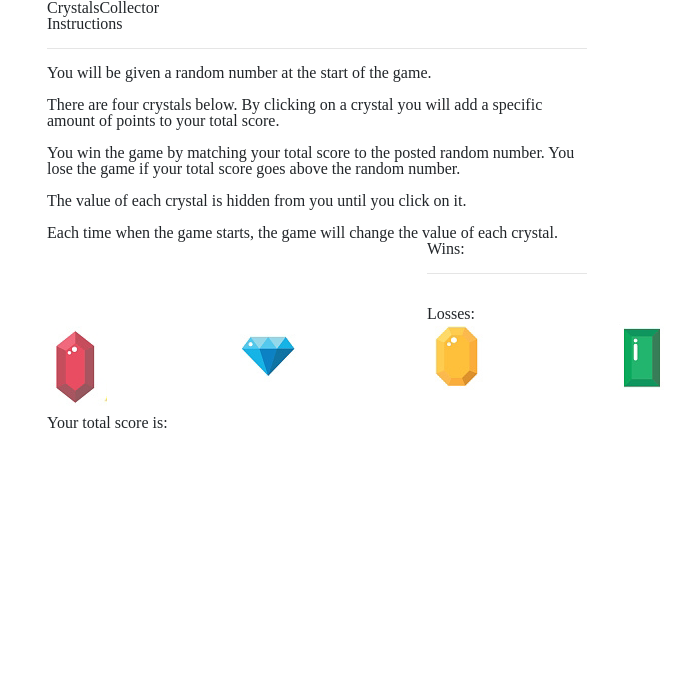
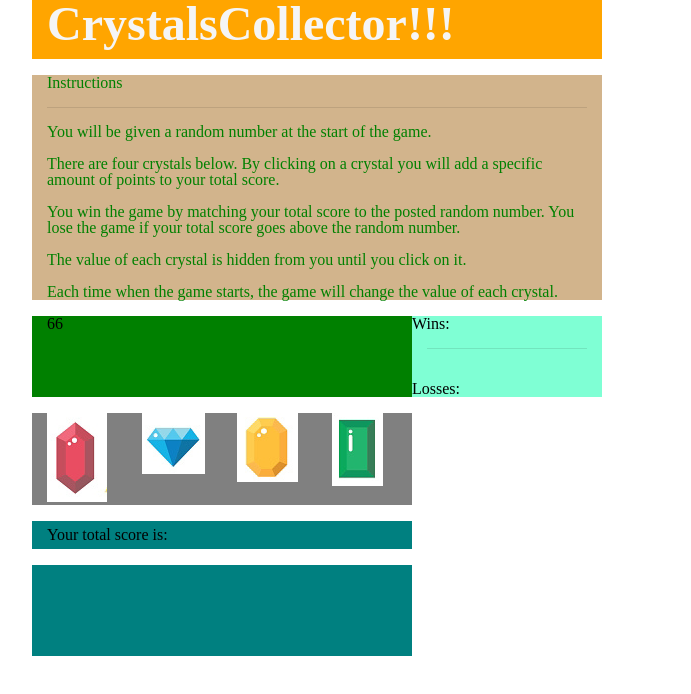
Before and after one commit to cherr004/unit-4-game, a plain HTML site: page index.html in a window 1280 px wide. Shown: the whole page, without its empty margins (38-729 px from the left). Drawn offline with nearby package versions, Linux system fonts and the light colour scheme.

Commit message:
broke out the random crystal numbers to separate functions so that they all had separate randum number values that stayed for the entire game. Also added css and fixed the issue with the win/loss count not adding to the  div. Still need to fix issue with game not resetting properly.

```diff
--- a/assets/css/style.css
+++ b/assets/css/style.css
@@ -0,0 +1,61 @@
+.container {
+    background-image: "https://wallpapertag.com/wallpaper/full/9/7/d/224153-game-backgrounds-2600x1080-computer.jpg";
+}
+
+#header {
+    background-color: orange;
+    color: whitesmoke;
+    font-size: 300%;
+    font-weight: bold;
+    padding-bottom: 1%;
+}
+
+#pColumn {
+    background-color: tan;
+    color: green;
+}
+
+#randNum {
+    background-color: green;
+    color: black;
+}
+
+#winLoss {
+    background-color: aquamarine;
+    color: black;
+}
+
+#redButton{
+    background-color: gray;
+    float: left;
+}
+
+#blueButton{
+    background-color: gray;
+    float: left;
+}
+
+#yellowButton{
+    background-color: gray;
+    float: left;
+}
+
+#greenButton{
+    background-color: gray;
+    float: left;
+}
+
+#scoreHeader{
+    background-color: teal;
+    color: black;
+    padding-top: 0.5%;
+    padding-bottom: 0.5%;
+}
+
+#randNumAgg{
+    background-color: teal;
+    color: black;
+    font-size: 140%;
+    padding-bottom: 8%;
+
+}
--- a/assets/javascript/sandbox.js
+++ b/assets/javascript/sandbox.js
@@ -2,69 +2,60 @@
 $(document).ready(function () {
 
     //Variables we will use
-    var randNumComp = 0;
-    var randNumCrystal = 0;
     var totalScore = 0;
     var losses = "";
     var wins = "";
 
     // function to create the random number (19-120) that will appear in the randNum div
-    var randNum = Math.floor(Math.random() * 120) + 1;
+    var randNumComp = 19 + (Math.floor(Math.random() * 111) + 1);
 
     //Setting function for the random number for the crystals (1-12)
-    var randNumCrystal = Math.floor(Math.random() * 12) + 1;
-
-    //functions that puts the amount of wins/losses tallied into the div for win/losses after the text that was created in the html
-    //this is where connect to HTML to fill in visual data for user
-
-    var winsTallied = function () {
-        document.querySelector("#wins").innerHTML = "Wins:" + wins;
-    };
-
-    var lossesTallied = function () {
-        document.querySelector("#losses").innerhtml = "Losses:" + losses;
-    };
+    var randNumCrystalRed = Math.floor(Math.random() * 12) + 1;
+    var randNumCrystalBlue = Math.floor(Math.random() * 12) + 1;
+    var randNumCrystalYellow = Math.floor(Math.random() * 12) +1;
+    var randNumCrystalGreen = Math.floor(Math.random() * 12) + 1;
 
     //function called when we reset everything after win or lose
     function reset() {
-        randNumComp = "";
-        randNumCrystal = "";
-        totalScore = "";
+        randNumCrystalRed = "";
+        randNumCrystalBlue = "";
+        randNumCrystalYellow = "";
+        randNumCrystalGreen = "";
+        totalScore = 0;
     };
-
-    // Append the randNum results to the randNum div
-    $("#randNum").text(randNum);
 
     //Setting up a function to reset the game and give an alert if the player wins, add the current score, and reset the game
     function win() {
         alert("You win smarty pants");
         wins++;
-        $("#wins").append(wins)
+        $("#wins").text("Wins:" + wins);
         reset();
     }
     //Setting up a function to reset the game and give an alert if the player losses
     function lose() {
         alert("You lose dumb dumb!");
         losses++;
-        $("#losses").append(losses)
+        $("#losses").text("Losses:" + losses);
         reset();
     };
 
     // function for if else statement stating that if the total score after the button click is = to the generated ranom number you win, if it's greater than the random number, you lose
     function winLoss() {
-        if (totalScore == randNumComp) {
+        if (totalScore === randNumComp) {
             win();
         }
         else if (totalScore > randNumComp) {
             lose();
         }
     };
+    // Insert (like Appending) the randNum to the randNum div
+    $("#randNum").text(randNumComp);
 
     // .on('click to add a listen event for a click) - Then function to create the random number (1-12) when clicking the crystal
     $("#redButton").on("click", function () {
 
         //Adding the random number from the crystal click to the current score from the play (sum of all clicks)
-        totalScore = totalScore + randNumCrystal;
+        totalScore = totalScore + randNumCrystalRed;
 
         //console.log to check if it works
         console.log("totalScore=" + totalScore);
@@ -78,7 +69,7 @@ $(document).ready(function () {
 
     //Blue button function
     $("#blueButton").on("click", function () {
-        totalScore = totalScore + randNumCrystal;
+        totalScore = totalScore + randNumCrystalBlue;
         console.log("totalScore=" + totalScore);
         $("#randNumAgg").text(totalScore);
         winLoss();
@@ -86,7 +77,7 @@ $(document).ready(function () {
 
     //Yellow button functionality code
     $("#yellowButton").on("click", function () {
-        totalScore = totalScore + randNumCrystal;
+        totalScore = totalScore + randNumCrystalYellow;
         console.log("totalScore=" + totalScore);
         $("#randNumAgg").text(totalScore);
         winLoss();
@@ -94,8 +85,8 @@ $(document).ready(function () {
 
     //Green Button functionality code
     $("#greenButton").on("click", function () {
-        totalScore = totalScore + randNumCrystal;
-        console.log("playerScoreTotal=" + userNumAgg);
+        totalScore = totalScore + randNumCrystalGreen;
+        console.log("totalScore=" + totalScore);
         $("#randNumAgg").text(totalScore);
         winLoss();
     });
--- a/index.html
+++ b/index.html
@@ -6,14 +6,16 @@
     <title>CrystalsCollector Game</title>
 
     <!-- Bootstrap File -->
-    <link rel="stylesheet" href="https://stackpath.bootstrapcdn.com/bootstrap/4.1.1/css/bootstrap.min.css" integrity="sha384-WskhaSGFgHYWDcbwN70/dfYBj47jz9qbsMId/iRN3ewGhXQFZCSftd1LZCfmhktB" crossorigin="anonymous">
+    <link rel="stylesheet" href="https://stackpath.bootstrapcdn.com/bootstrap/4.1.1/css/bootstrap.min.css" integrity="sha384-WskhaSGFgHYWDcbwN70/dfYBj47jz9qbsMId/iRN3ewGhXQFZCSftd1LZCfmhktB"
+        crossorigin="anonymous">
 
     <!--CSS Files-->
     <link rel="stylesheet" type="text/css" href="assets/css/reset.css">
     <link rel="stylesheet" type="text/css" href="assets/css/style.css">
 
     <!-- JQuery -->
-    <script src="assets/javascript/game.js"></script>
+    <script src="https://code.jquery.com/jquery-3.3.1.js" integrity="sha256-2Kok7MbOyxpgUVvAk/HJ2jigOSYS2auK4Pfzbm7uH60=" crossorigin="anonymous"></script>
+    <script src="assets/javascript/sandbox.js"></script>
 
 </head>
 
@@ -23,14 +25,18 @@
 
         <!--Row 1-->
         <div class="row">
-            <div class="col-lg-12">
-                <h1>CrystalsCollector</h1>
+            <div class="col-lg-6" id="header">
+                <h1>CrystalsCollector!!!</h1>
+            </div>
+            <div class="col-lg-6" style="background-color: transparent;">
             </div>
         </div>
 
+    <br>
+
         <!--Row 2-->
         <div class="row">
-            <div class="col-lg-6">
+            <div class="col-lg-6" id="pColumn">
                 <!--paragraph header-->
                 <h2>Instructions</h2>
                 <!--hr is to put an underline under the header-->
@@ -39,9 +45,11 @@
                 <ul class="firstP">
                     <li>You will be given a random number at the start of the game.</li>
                     <br>
-                        <li>There are four crystals below. By clicking on a crystal you will add a specific amount of points to your total score.</li>
+                    <li>There are four crystals below. By clicking on a crystal you will add a specific amount of points to your
+                        total score.</li>
                     <br>
-                        <li>You win the game by matching your total score to the posted random number. You lose the game if your total score goes above the random number.</li>
+                    <li>You win the game by matching your total score to the posted random number. You lose the game if your
+                        total score goes above the random number.</li>
                     <br>
                     <li>The value of each crystal is hidden from you until you click on it.</li>
                     <br>
@@ -52,46 +60,59 @@
             </div>
         </div>
 
+    <br>
+
         <!--Row 3-->
         <div class="row">
             <div class="col-lg-4" id="randNum">
             </div>
-            <div class="col-lg-2">
-                <p class="wins">Wins:</p>
+            <div class="col-lg-2" id="winLoss">
+                <div class="row" id="wins">
+                    Wins:
+                </div>
                 <hr>
                 <br>
-                <p class="losses">Losses:</p>
+                <div class="row" id="losses">
+                    Losses:
+                </div>
             </div>
             <div class="col-lg-6" style="background: transparent">
             </div>
         </div>
 
+    <br>
+
         <!--Row 4-->
         <div class="row" id="crystalButtons">
-            <div class="col-lg-2" id="redButton" style="float:left";>
+            <div class="col-lg-1" id="redButton" style="float:left;">
                 <img src="assets/images/red.png">
             </div>
-            <div class="col-lg-2" id="blueButton" style="float:left";>
+            <div class="col-lg-1" id="blueButton" style="float:left;">
                 <img src="assets/images/blue.png">
             </div>
-            <div class="col-lg-2" id="yellowButton" style="float:left";>
+            <div class="col-lg-1" id="yellowButton" style="float:left;">
                 <img src="assets/images/yellow.png">
             </div>
-            <div class="col-lg-2" id="greenButton" style="float:left";>
+            <div class="col-lg-1" id="greenButton" style="float:left;">
                 <img src="assets/images/green.png">
             </div>
-            <div class="col-lg-6" style="background: transparent">
+            <div class="col-lg-8" style="background: transparent">
             </div>
         </div>
 
+    <br>
+
         <!--Row 5-->
         <div class="row">
-<div class="col-lg-4">
+            <div class="col-lg-4" id="scoreHeader">
                 <h3 class="scoreHeader">Your total score is:</h3>
             </div>
             <div class="col-lg-8" style="background: transparent">
             </div>
         </div>
+
+    <br>
+
         <!--Row 6-->
         <div class="row">
             <div class="col-lg-4" id="randNumAgg">
```
Lines whose indentation alone changed are shown as unchanged.
